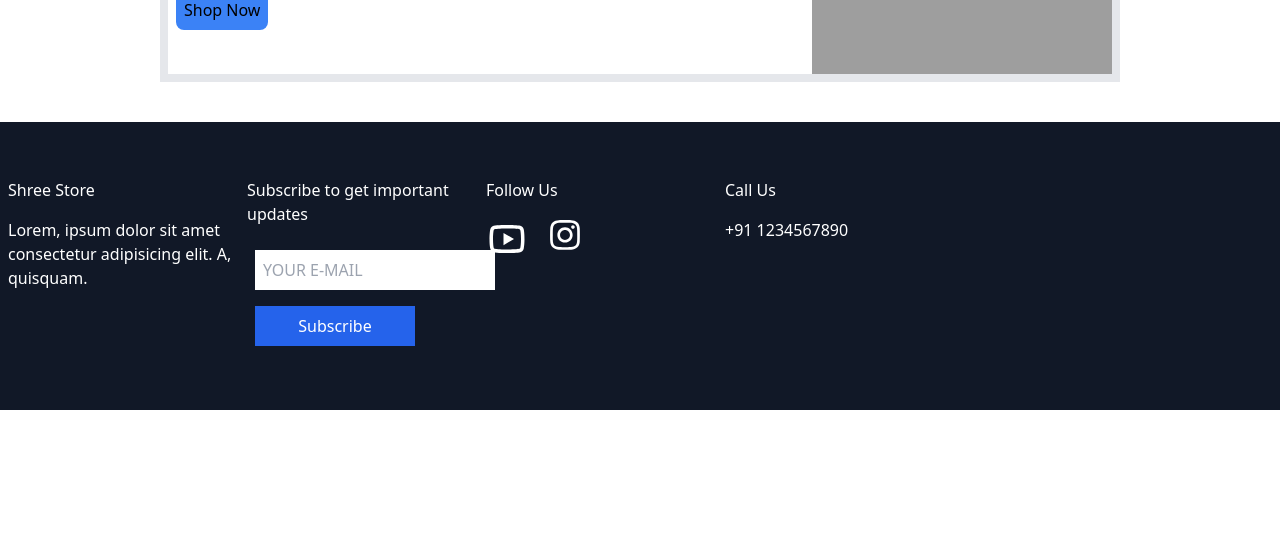
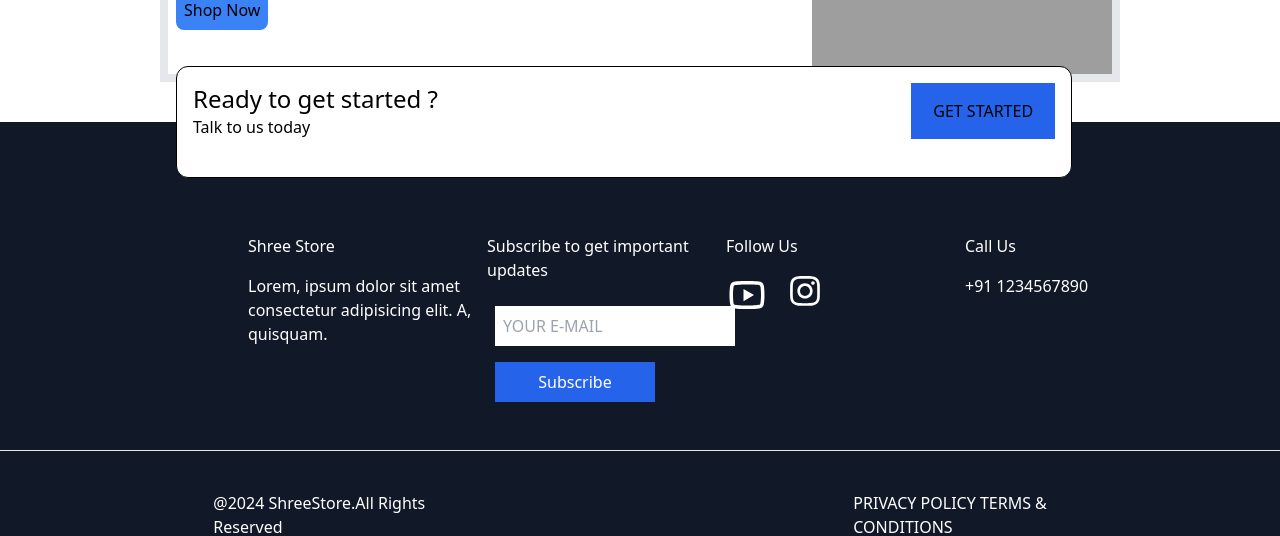
Before and after one commit to bhagyashreeghude/MyFlipCart, a React (Vite) app: page /about in a window 1280 px wide. Shown: the part 294-830 px from the top of the page. Before the commit the page ends 800 px from the top, so only its background shows below. Built offline with nearby package versions, Linux system fonts and the light colour scheme; grey boxes are pictures that could not be loaded.

Commit message:
complete footer

```diff
--- a/src/components/Contact.jsx
+++ b/src/components/Contact.jsx
@@ -11,7 +11,7 @@ const Contact = () => {
         loading="lazy"
         referrerPolicy="no-referrer-when-downgrade"
       ></iframe>
-      <div className="w-full">
+      <div className="w-full h-96">
         <form
           action="https://formspree.io/f/xwkggebd"
           method="POST"
--- a/src/components/Footer.jsx
+++ b/src/components/Footer.jsx
@@ -3,8 +3,21 @@ import { FaInstagram } from "react-icons/fa6";
 
 const Footer = () => {
   return (
-    <div className="bg-gray-900 text-white h-72 w-full flex items-center ">
-      <div className="grid grid-cols-4 gap-3   p-2 w-[75%]">
+    <div className="bg-gray-900 text-white h-[70%] w-full ">
+      <div className="relative h-28 w-full">
+        <div className="bg-white text-black  w-[70%] h-28 rounded-xl p-4 mx-44  absolute top-[-3.5rem] grid grid-cols-6 border border-black mb-15">
+          <div className="col-span-5">
+            <h3 className="text-2xl">Ready to get started ?</h3>
+            <h3>Talk to us today</h3>
+          </div>
+
+          <button className="bg-blue-600 hover:bg-blue-400 h-14 col-span-1">
+            GET STARTED
+          </button>
+        </div>
+      </div>
+
+      <div className="grid grid-cols-4 gap-3 p-2 w-[75%] pb-10 pt-0 mx-60">
         <div className="col-span-1">
           <h4>Shree Store</h4>
           <p className="mt-4">
@@ -28,8 +41,13 @@ const Footer = () => {
         </div>
         <div>
           <h4>Call Us</h4>
-          <p className="mt-4">+91 1234567890</p>
+          <p className="mt-4"><a href="tel:">+91 1234567890</a></p>
         </div>
+      </div>
+      <hr></hr>
+      <div className="grid grid-cols-6 mt-10">
+        <p className="col-start-2">@{new Date().getFullYear()} ShreeStore.All Rights Reserved</p>
+        <p className="col-start-5 ">PRIVACY POLICY TERMS & CONDITIONS</p>
       </div>
     </div>
   );
--- a/src/components/Trusted.jsx
+++ b/src/components/Trusted.jsx
@@ -3,7 +3,7 @@ import { TRUSTED_IMG_1, TRUSTED_IMG_2, TRUSTED_IMG_3, TRUSTED_IMG_4, TRUSTED_IMG
 
 const Trusted = () => {
   return (
-    <div className="lg:ml-40 lg:my-10  ml-10 m-6">
+    <div className="lg:ml-40 lg:my-10  ml-10 m-6 h-60">
       <h3 className="lg:text-3xl text-xl">Trusted By 1000+ Companies</h3>
       <div className="grid grid-cols-5 gap-5 lg:w-[83%]  my-10 bg-gray-200 relative h-24 pl-2 pt-2 w-full">
         <div className="col-span-1 w-20 h-20">
```
